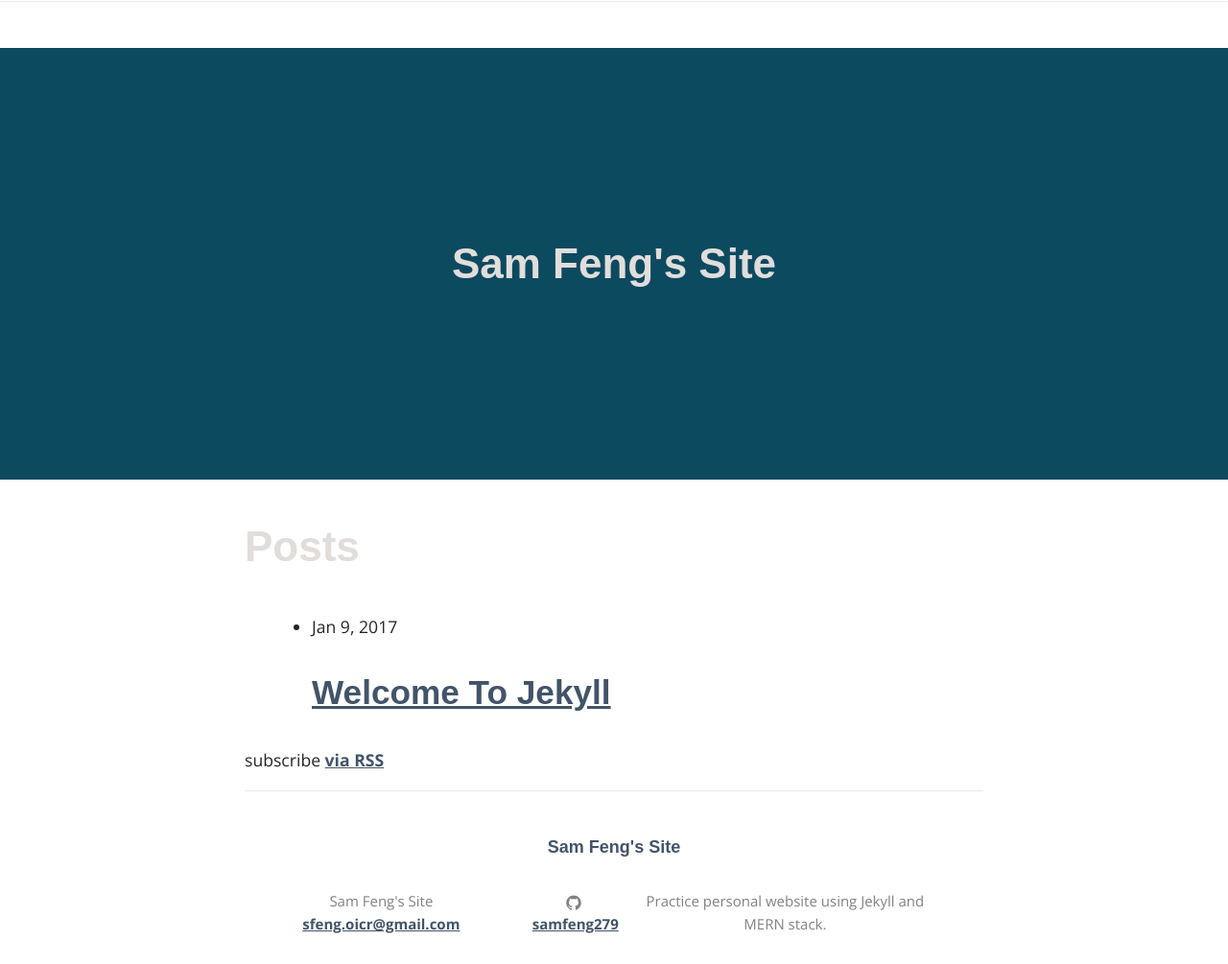
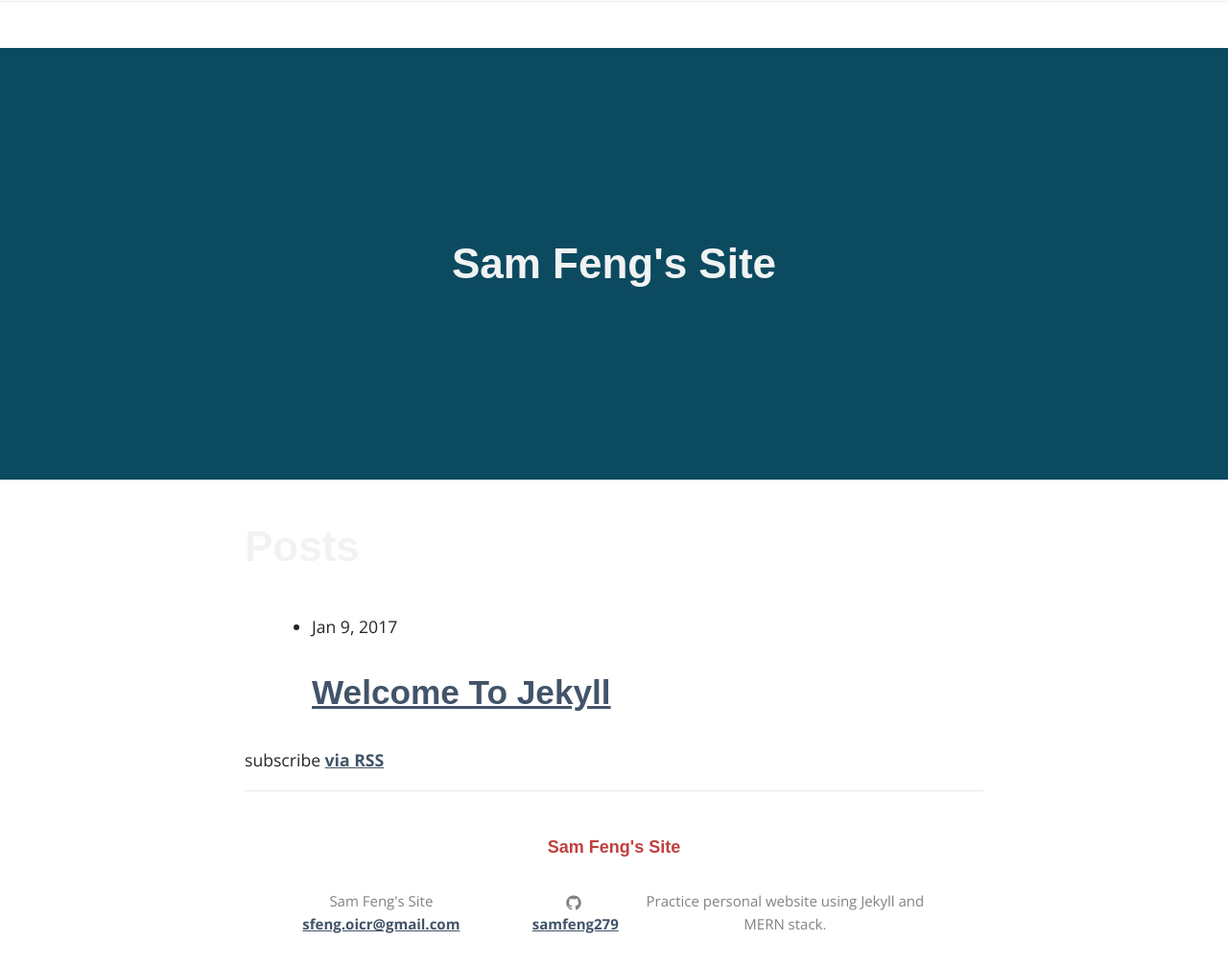
Before and after one commit to samfeng279/samfeng279.github.io, a Jekyll site: the page built from index.html, in a window 1280 px wide. Shown: the whole page at 96% size. Built offline with Jekyll 4.4.1, drawn with Linux system fonts in a browser that asks for light colours; some web fonts are replaced.

Commit message:
Update _base.scss

```diff
--- a/_sass/_base.scss
+++ b/_sass/_base.scss
@@ -1,11 +1,11 @@
 $content-width: 800px;
-$main: #E1DDDB;
+$main: #f1f3f2;
 $font-style: 'Open Sans', sans-serif;
 $font-color: #262626;
 $link-color: #425469;
-$link-hover-color: #ABDFF1;
+$link-hover-color: #81a3a7;
 $heading-font: 'Muli', sans-serif;
-$heading-font-color: #425469;
+$heading-font-color: #c1403d;
 $light: #E7EDF4;
 $header:  #0C4A60;
 
```
